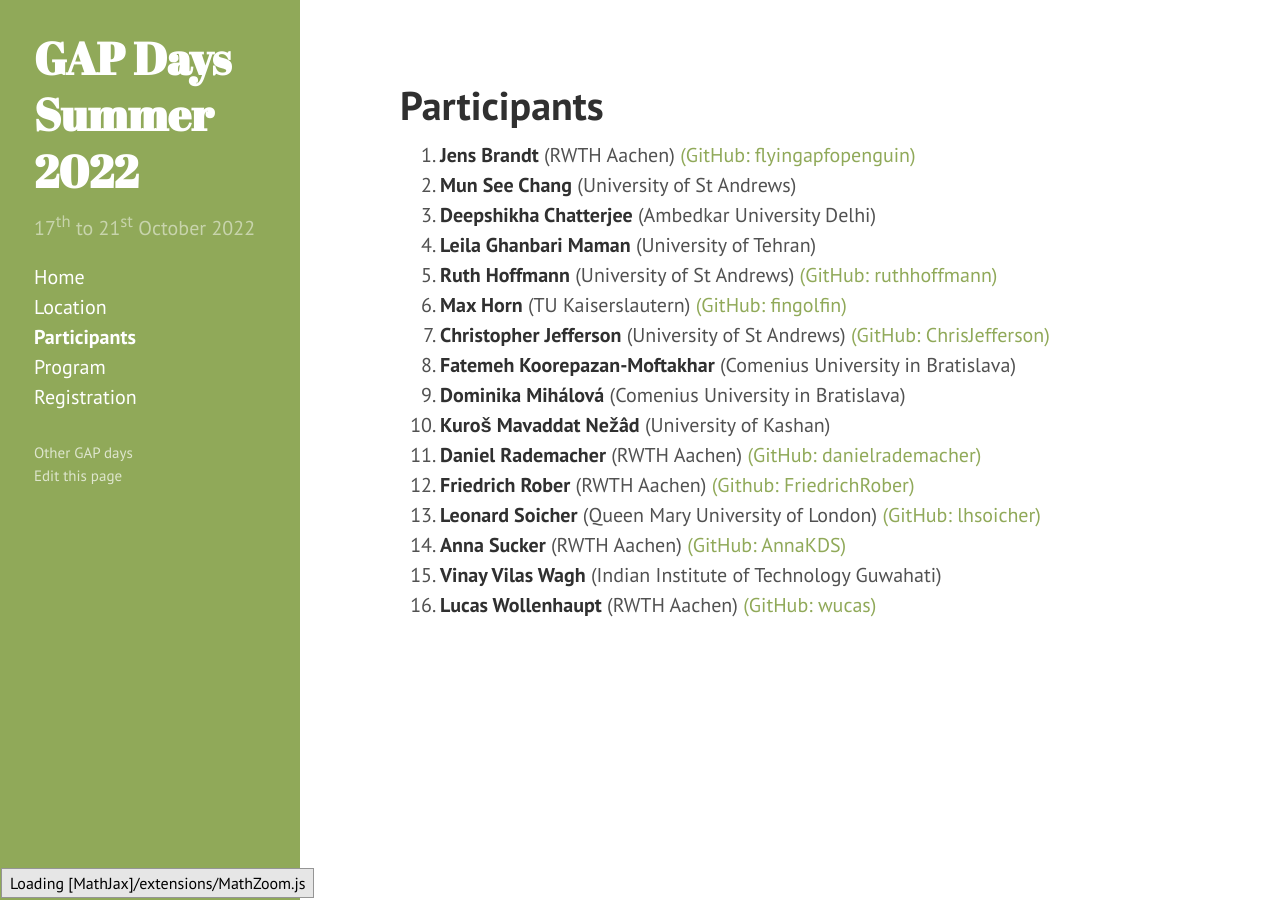
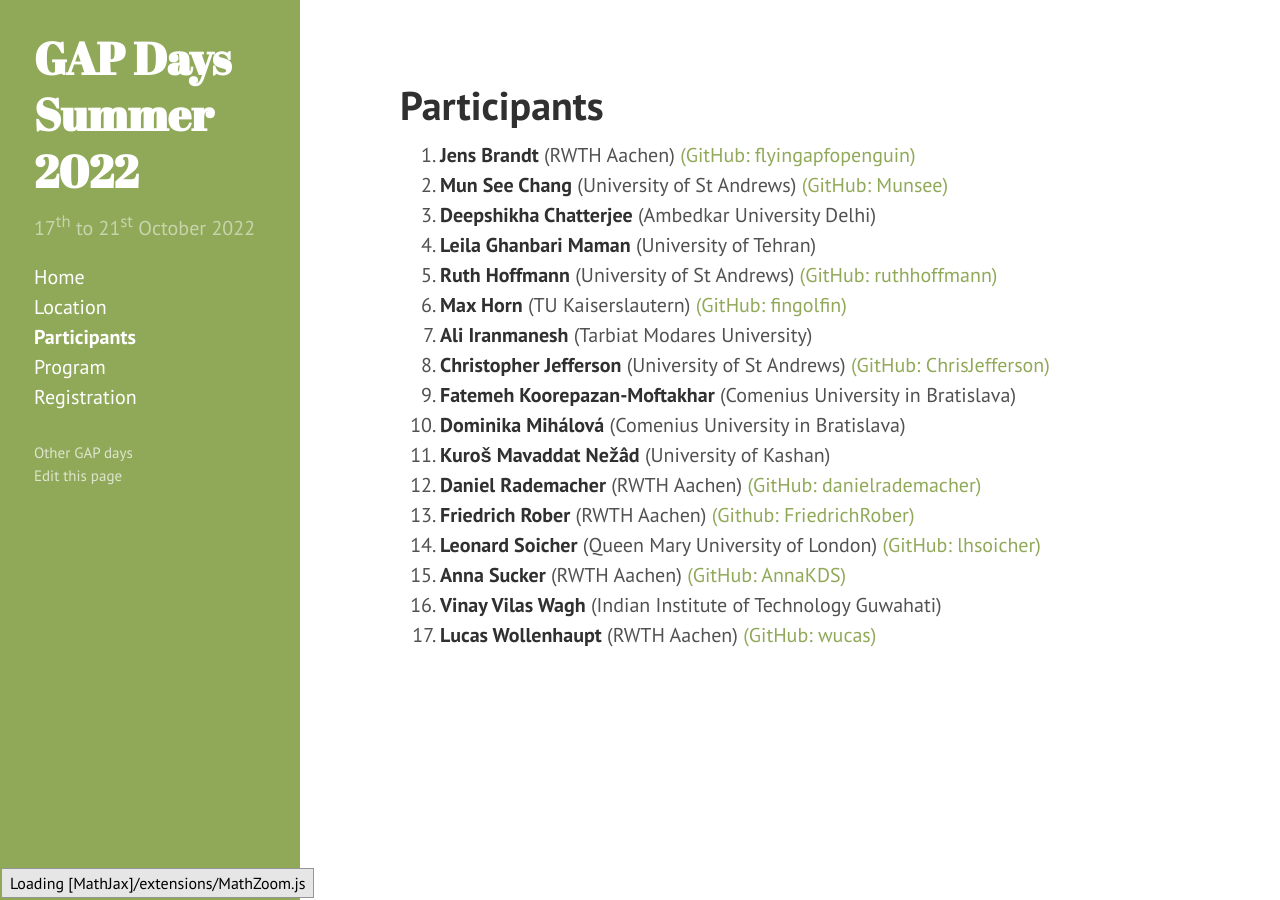
Before and after one commit to jazzcat/gapdays2022-summer, a Jekyll site: the page built from participants.md, in a window 1280 px wide. Built offline with Jekyll 4.4.1, drawn with Linux system fonts in a browser that asks for light colours.

Commit message:
added participant

```diff
--- a/_data/participants.yml
+++ b/_data/participants.yml
@@ -5,6 +5,8 @@
 
 - name: Mun See Chang
   affiliation: University of St Andrews
+  links:
+    "GitHub: Munsee": https://github.com/Munsee
 
 - name: Deepshikha Chatterjee
   affiliation: Ambedkar University Delhi
@@ -21,6 +23,9 @@
   affiliation: TU Kaiserslautern
   links:
     "GitHub: fingolfin": https://github.com/fingolfin
+
+- name: Ali Iranmanesh
+  affiliation: Tarbiat Modares University
 
 - name: Christopher Jefferson
   affiliation: University of St Andrews
```
